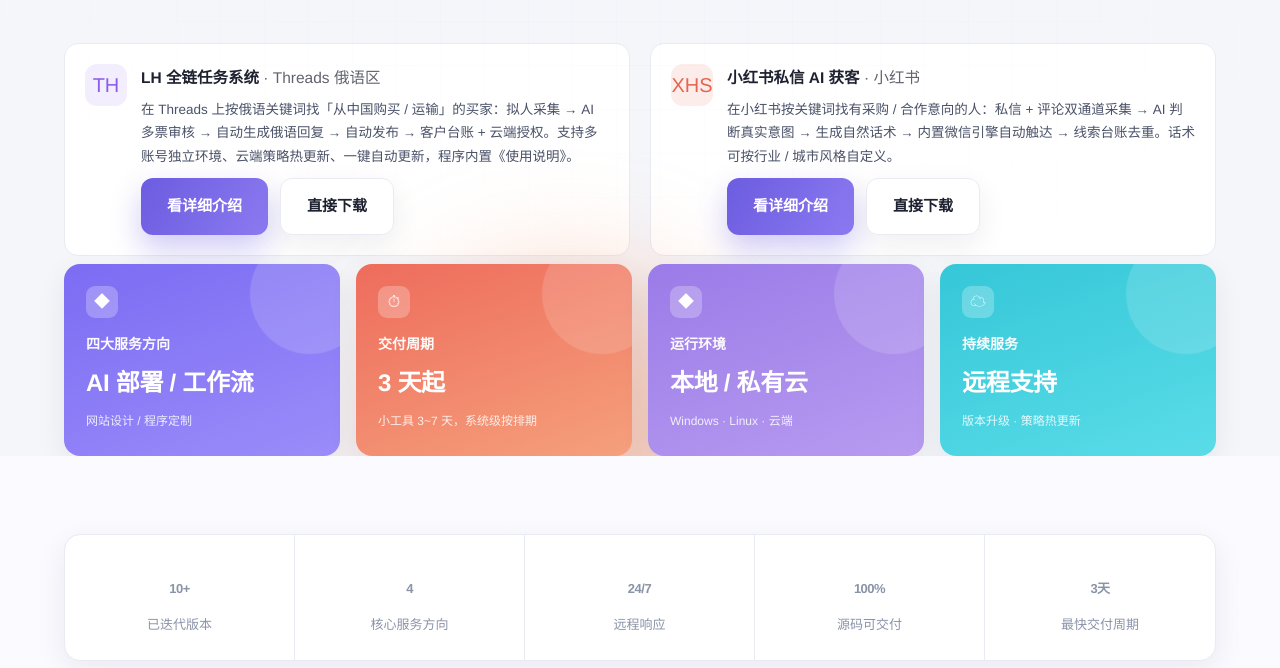
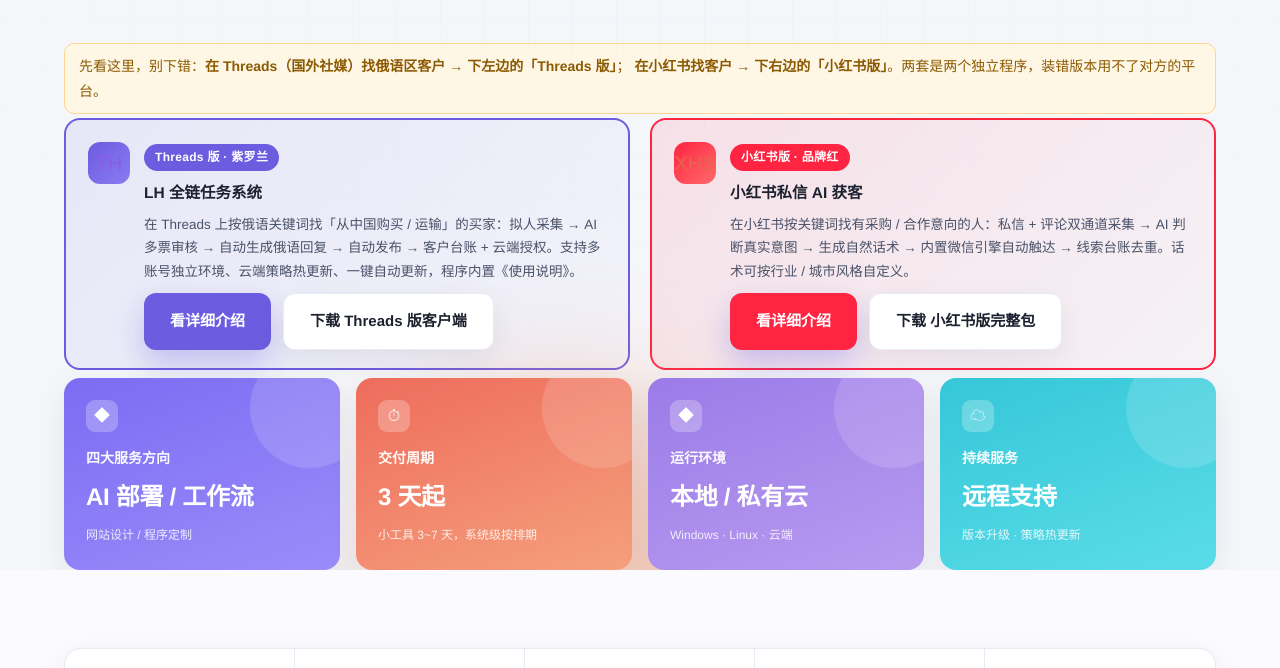
Before and after one commit to 1114536579a-cloud/1114536579a-cloud.github.io, a plain HTML site: page index.html in a window 1280 px wide. Shown: the part 796-1464 px from the top of the page. Drawn offline with Linux system fonts and the light colour scheme.

Commit message:
官网更新：新增「小红书私信AI获客」产品与下载卡；LH 客户端版本更新到 v6.5.22，并注明内置《使用说明》

```diff
--- a/index.html
+++ b/index.html
@@ -304,6 +304,24 @@
   .floating{display:none}
   .shot-frame{transform:none}
 }
+/* ===== 两款产品的视觉区分（2026-09-13 新增）=====
+   客户反馈"两套配色一样、容易下错"，所以给它们各自一套品牌色：
+   LH Threads = 紫罗兰（沿用软件主色）；小红书 = 品牌红。
+   只改网站显示，不动任何程序。 */
+.brand-card { border-radius: 16px; padding: 22px 22px 18px; border: 2px solid transparent; }
+.brand-badge { display: inline-block; padding: 3px 11px; border-radius: 999px; font-size: 12px;
+  font-weight: 700; color: #fff; letter-spacing: .3px; margin-bottom: 8px; }
+.brand-lh { border-color: #6C5CE0; background: linear-gradient(135deg, rgba(108,92,224,.10), rgba(108,92,224,.02)); }
+.brand-lh .brand-badge { background: #6C5CE0; }
+.brand-lh .btn-primary { background: #6C5CE0; border-color: #6C5CE0; }
+.brand-lh .dl-appicon, .brand-lh .fi { background: linear-gradient(135deg, #6C5CE0, #8B7BF0); }
+.brand-xhs { border-color: #FF2442; background: linear-gradient(135deg, rgba(255,36,66,.10), rgba(255,36,66,.02)); }
+.brand-xhs .brand-badge { background: #FF2442; }
+.brand-xhs .btn-primary { background: #FF2442; border-color: #FF2442; }
+.brand-xhs .dl-appicon, .brand-xhs .fi { background: linear-gradient(135deg, #FF2442, #FF6B6B); }
+.pick-hint { margin: 10px 0 4px; padding: 10px 14px; border-radius: 10px; font-size: 14px;
+  background: #FFF7E6; border: 1px solid #FFD591; color: #8C5A00; }
+.not-this { margin-top: 10px; font-size: 13px; color: #666; }
 </style>
 </head>
 <body>
@@ -372,28 +390,32 @@
           <h2>两套已经在跑的获客系统</h2>
           <p>都是我们自己开发、自己迭代、客户在用的桌面软件：一套做 Threads（俄语区），一套做小红书。点下面直接看介绍或下载。</p>
         </div>
+        <div class="pick-hint reveal">先看这里，别下错：<b>在 Threads（国外社媒）找俄语区客户 → 下左边的「Threads 版」</b>；
+          <b>在小红书找客户 → 下右边的「小红书版」</b>。两套是两个独立程序，装错版本用不了对方的平台。</div>
         <div class="grid3" style="grid-template-columns:repeat(2,1fr)">
-          <div class="feature reveal" style="align-items:flex-start">
+          <div class="feature reveal brand-card brand-lh" style="align-items:flex-start">
             <div class="fi v">TH</div>
             <div>
-              <h4>LH 全链任务系统 <span style="font-weight:400;opacity:.7">· Threads 俄语区</span></h4>
+              <span class="brand-badge">Threads 版 · 紫罗兰</span>
+              <h4>LH 全链任务系统</h4>
               <p>在 Threads 上按俄语关键词找「从中国购买 / 运输」的买家：拟人采集 → AI 多票审核 → 自动生成俄语回复 →
                 自动发布 → 客户台账 + 云端授权。支持多账号独立环境、云端策略热更新、一键自动更新，程序内置《使用说明》。</p>
               <div class="dl-actions" style="margin-top:10px">
                 <a class="btn btn-primary" href="#product">看详细介绍</a>
-                <a class="btn btn-ghost" href="https://api.lihui-cargo.ru/download" target="_blank" rel="noopener">直接下载</a>
+                <a class="btn btn-ghost" href="https://api.lihui-cargo.ru/download" target="_blank" rel="noopener">下载 Threads 版客户端</a>
               </div>
             </div>
           </div>
-          <div class="feature reveal" style="align-items:flex-start">
+          <div class="feature reveal brand-card brand-xhs" style="align-items:flex-start">
             <div class="fi a">XHS</div>
             <div>
-              <h4>小红书私信 AI 获客 <span style="font-weight:400;opacity:.7">· 小红书</span></h4>
+              <span class="brand-badge">小红书版 · 品牌红</span>
+              <h4>小红书私信 AI 获客</h4>
               <p>在小红书按关键词找有采购 / 合作意向的人：私信 + 评论双通道采集 → AI 判断真实意图 → 生成自然话术 →
                 内置微信引擎自动触达 → 线索台账去重。话术可按行业 / 城市风格自定义。</p>
               <div class="dl-actions" style="margin-top:10px">
                 <a class="btn btn-primary" href="#xhs-product">看详细介绍</a>
-                <a class="btn btn-ghost" href="https://api.lihui-cargo.ru/xhs/dl?f=XhsLead-package-1.0.17.zip" target="_blank" rel="noopener">直接下载</a>
+                <a class="btn btn-ghost" href="https://api.lihui-cargo.ru/xhs/dl?f=XhsLead-package-1.0.17.zip" target="_blank" rel="noopener">下载 小红书版完整包</a>
               </div>
             </div>
           </div>
@@ -474,14 +496,15 @@
       </div>
 
       <!-- 下载入口：独立专业下载卡 -->
-      <div class="download reveal" id="download">
+        <div class="download reveal brand-card brand-lh" id="download">
         <div class="dl-appicon">
           <span>LH</span>
         </div>
         <div class="dl-main">
           <div class="dl-head">
             <div>
-              <div class="dl-title">LH 全链任务系统</div>
+                <span class="brand-badge">Threads 版 · 紫罗兰</span>
+                <div class="dl-title">LH 全链任务系统</div>
               <div class="dl-sub">桌面智能获客客户端 · Windows 独立版</div>
             </div>
                 <span class="dl-version">v6.5.22 正式版</span>
@@ -492,8 +515,9 @@
               <svg width="19" height="19" viewBox="0 0 24 24" fill="none" stroke="currentColor" stroke-width="2.4" stroke-linecap="round" stroke-linejoin="round"><path d="M21 15v4a2 2 0 0 1-2 2H5a2 2 0 0 1-2-2v-4"/><polyline points="7 10 12 15 17 10"/><line x1="12" y1="15" x2="12" y2="3"/></svg>
                   下载主程序（自带使用说明）
             </a>
-            <a class="btn btn-ghost" href="#contact">获取授权码</a>
-          </div>
+              <a class="btn btn-ghost" href="#contact">获取授权码</a>
+            </div>
+            <div class="not-this">⚠ 这是 <b>Threads 版</b>：用于在国外社媒 Threads 上找俄语区客户。想在小红书找客户，请下载下面的「小红书版」↓</div>
           <div class="dl-meta">
             <span>系统要求 <b>Windows 10 / 11</b></span>
             <span class="sep"></span>
@@ -546,15 +570,7 @@
             <div class="shots">
               <div class="shot reveal" data-src="assets/xhs-main.png">
                 <img src="assets/xhs-main.png" alt="小红书私信AI获客 主界面">
-                <div class="shot-cap">主界面：账号、关键词、采集与发送控制集中在一屏</div>
-              </div>
-              <div class="shot reveal" data-src="assets/xhs-dm.png">
-                <img src="assets/xhs-dm.png" alt="私信采集与 AI 判断">
-                <div class="shot-cap">私信采集：自动翻页读取会话，AI 逐条判断意向</div>
-              </div>
-              <div class="shot reveal" data-src="assets/xhs-comment.png">
-                <img src="assets/xhs-comment.png" alt="评论采集">
-                <div class="shot-cap">评论采集：从评论区再捞一批有意向的线索</div>
+                <div class="shot-cap">最新版运行台（v1.0.17）：今日私信 / 留资命中 / 已推微信 / AI 大脑状态 + 多账号采集控制与一键体检</div>
               </div>
             </div>
 
@@ -567,11 +583,12 @@
               <span class="chip">授权 <b>机器码绑定 · 可远程管理</b></span>
             </div>
 
-        <div class="download reveal" id="xhs" style="margin-top:22px">
+        <div class="download reveal brand-card brand-xhs" id="xhs" style="margin-top:22px">
           <div class="dl-appicon"><span>XHS</span></div>
           <div class="dl-main">
             <div class="dl-head">
               <div>
+                <span class="brand-badge">小红书版 · 品牌红</span>
                 <div class="dl-title">小红书私信 AI 获客</div>
                 <div class="dl-sub">桌面自动获客客户端 · 私信 / 评论采集 + 微信自动触达</div>
               </div>
@@ -582,6 +599,7 @@
               <a class="btn btn-primary btn-big" href="https://api.lihui-cargo.ru/xhs/dl?f=XhsLead-package-1.0.17.zip" target="_blank" rel="noopener">下载完整包（推荐）</a>
               <a class="btn btn-ghost" href="https://api.lihui-cargo.ru/xhs/dl?f=XhsLead-1.0.17.exe" target="_blank" rel="noopener">只要主程序</a>
             </div>
+            <div class="not-this">⚠ 这是 <b>小红书版</b>：用于在小红书找客户并推送到微信。想在 Threads 上找俄语区客户，请下载上面的「Threads 版」↑</div>
             <div class="dl-meta">
               <span>系统要求 <b>Windows 10 / 11</b></span>
               <span class="sep"></span>
```
